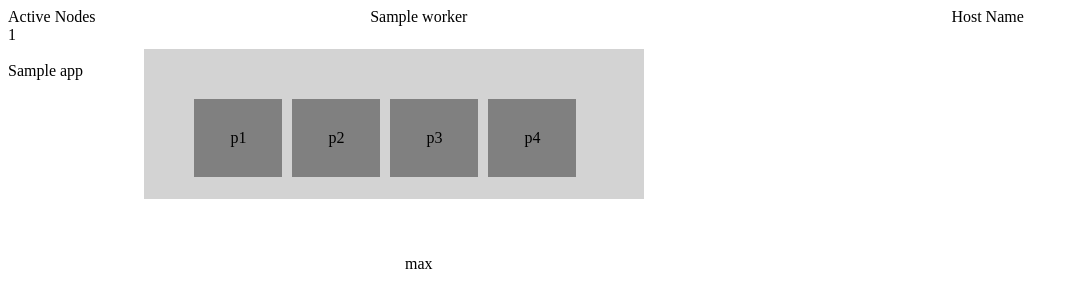
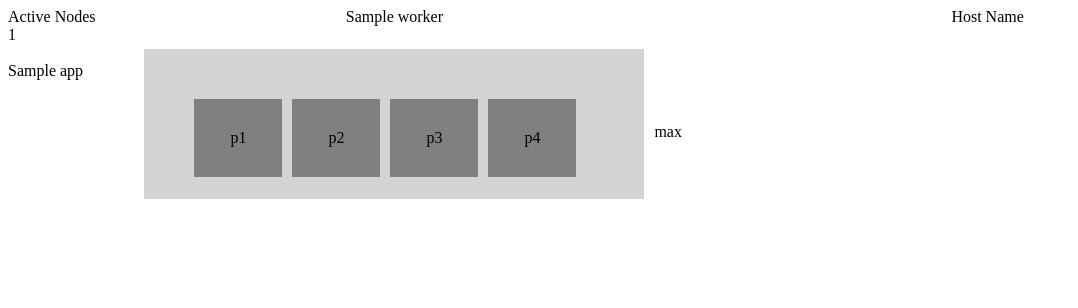
Before and after one commit to bconfiden2/MR-monitoring-system, a Flask app: template templates/index.html in a window 1280 px wide. Shown: the top 308 px of the page, without its empty margins (0-1078 px from the left). Run offline with Flask 2, Linux system fonts and the light colour scheme; the template is opened without the code that fills it: most values are stand-ins (such as "Sample title", 1, 10 or a date in 2020); parts of the project's set-up code (start-up, migrations or seed data) failed here and were passed over.

Commit message:
class명 변경

```diff
--- a/static/css/index.css
+++ b/static/css/index.css
@@ -91,12 +91,13 @@ div.vl {
     height: 500px;
 }
 
-.hostname1{
+.hostname{
     display: table;
+    height: auto;
 
 }
 
-.max1{
+.max{
     display: table-cell;
     vertical-align: middle;
 }
```
